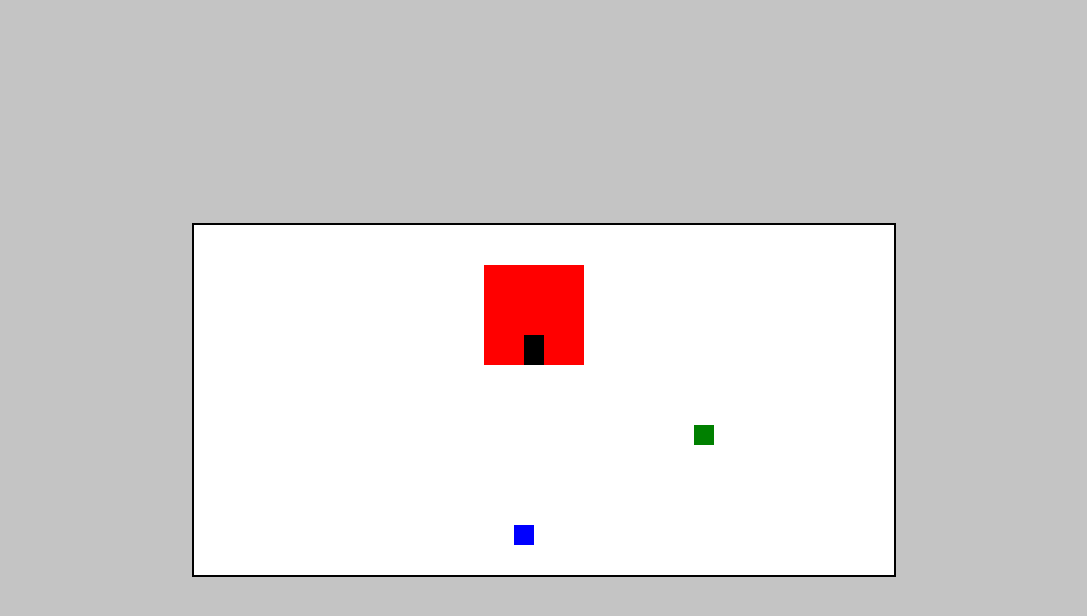
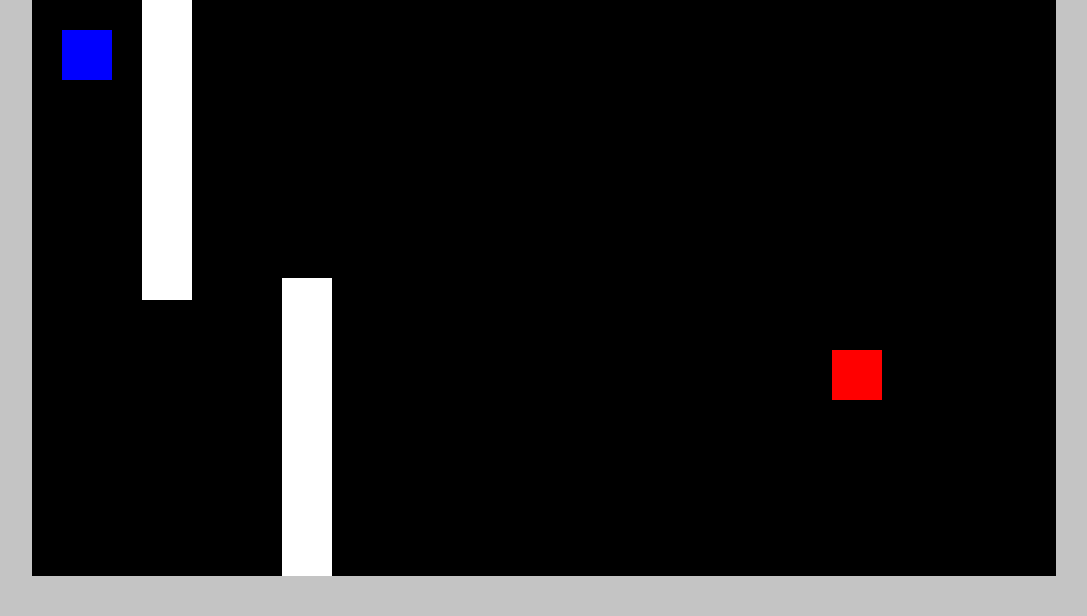
Before and after one commit to dabbe01/adventure-game, a plain HTML site: page Adventures Regga/index.html in a window 1280 px wide. Shown: the whole page, without its empty margins (96-1183 px from the left). Drawn offline with Linux system fonts and the light colour scheme.

Commit message:
playground update

```diff
--- a/Adventures Regga/index.html
+++ b/Adventures Regga/index.html
@@ -6,8 +6,12 @@
         <link rel="stylesheet" href="style.css" />
     </head>
 
-    <body onload="startGame()">
+    <body>
+        <div class="playground">
 
+
+        <canvas></canvas>
+         </div>
         <script src="js/playGround.js"></script>
     </body>
 </html>
--- a/Adventures Regga/js/playGround.js
+++ b/Adventures Regga/js/playGround.js
@@ -1,99 +1,212 @@
+const canvas = document.querySelector('canvas')
+const c = canvas.getContext('2d')
 
-let myGameCaracter
-let myGameHouse
-let myGameHouseDoor
-let myGameEnemy
+canvas.width = 1024
+canvas.height = 576
+
+c.fillRect(0, 0, canvas.width, canvas.height)
 
 
-function startGame() {
-    myGameCaracter = new component(20, 20, "blue", 320, 300);
-    myGameHouse = new component(100, 100, "red", 290, 40);
-    myGameHouseDoor = new component(20, 30, "black", 330, 110);
-    myGameEnemy = new component(20, 20, "green", 500, 200);
-    myGameArea.start();
+
+class Sprite {
+  constructor({position, velocity, color = 'blue', width, height}) {
+    this.position = position
+    this.velocity = velocity
+    this.width = width
+    this.height = height
+    this.color = color
+
+  }
+
+  draw(){
+    c.fillStyle = this.color
+    c.fillRect(this.position.x, this.position.y, this.width, this.height)
+  }
+
+  update(){
+    this.draw()
+    this.position.x += this.velocity.x
+    this.position.y += this.velocity.y
+
+
+  }
+
+  }
+
+const player = new Sprite({
+  position: {
+    x: 30,
+    y: 30
+  },
+  velocity: {
+    x: 0,
+    y: 0
+  },
+  width: 50,
+  height: 50
+
+
+})
+
+
+const enemy = new Sprite({
+  position: {
+    x: 800,
+    y: 350
+  },
+  velocity: {
+    x: 0,
+    y: 0
+  },
+  width: 50,
+  height: 50,
+  color: 'red'
+})
+
+const wall = new Sprite({
+  position: {
+    x: 110,
+    y: 0
+  },
+  velocity: {
+    x: 0,
+    y: 0
+  },
+  width: 50,
+  height: 300,
+  color: 'white'
+
+
+})
+const wall2 = new Sprite({
+  position: {
+    x: 250,
+    y: 278
+  },
+  velocity: {
+    x: 0,
+    y: 0
+  },
+  width: 50,
+  height: 300,
+  color: 'white'
+
+
+})
+
+
+
+
+const keys = {
+  a: {
+    pressed: false
+  },
+  d: {
+    pressed: false
+  },
+  w: {
+    pressed: false
+  },
+  s: {
+    pressed: false
+  }
 }
 
-var myGameArea = {
-    canvas : document.createElement("canvas"),
-    start : function() {
-        this.canvas.width = 700;
-        this.canvas.height = 350;
-        this.context = this.canvas.getContext("2d");
-        document.body.insertBefore(this.canvas, document.body.childNodes[0]);
-        this.interval = setInterval(updateGameArea, 20)
-        window.addEventListener('keydown', function (e) {
-            myGameArea.keys = (myGameArea.keys || []);
-            myGameArea.keys[e.keyCode] = true;
-          })
-          window.addEventListener('keyup', function (e) {
-            myGameArea.keys[e.keyCode] = false;
-          })
-    },
-    clear : function(){
-        this.context.clearRect(0, 0, this.canvas.width, this.canvas.height)
-    },
-    stop : function() {
-        clearInterval(this.interval);
-      }
+let lastKey
 
+function animate(){
+  window.requestAnimationFrame(animate)
+  c.fillStyle = 'black'
+  c.fillRect(0, 0, canvas.width, canvas.height)
+  player.update()
+  enemy.update()
+  wall.update()
+  wall2.update()
+
+
+  player.velocity.x = 0
+  player.velocity.y = 0
+  if (keys.a.pressed && lastKey === 'a'){
+    player.velocity.x = -1
+  }else if (keys.d.pressed && lastKey === 'd'){
+    player.velocity.x = 1
+  }else if (keys.w.pressed && lastKey === 'w'){
+    player.velocity.y = -1
+  }else if (keys.s.pressed && lastKey === 's'){
+    player.velocity.y = 1
+  }
+
+  if (player.position.x + player.width >= wall.position.x &&
+    player.position.x <= wall.position.x + wall.width &&
+    player.position.y + player.height >= wall.position.y &&
+    player.position.y <= wall.position.y + wall.height
+    ){
+        wall.color = 'green'
+    }else{
+      wall.color = 'white'
+    }
+
+
+  // if (player.attackBox.position.x + player.attackBox.width >= enemy.position.x
+  //   && player.attackBox.position.x <= enemy.position.x + enemy.width
+  //   && player.attackBox.position.y + player.attackBox.height >= enemy.position.y
+  //   && player.attackBox.position.y <= enemy.position.y + enemy.height
+  //   && player.isAttacking
+
+  //   ){
+  //     player.isAttacking = false
+  //     enemy.health -= 20
+  //     document.querySelector('#enemyHealth').style.width = enemy.health + '%'
+  //   console.log('test')
+  // }
+
+  // if (enemy.health <= 0 || player.health <= 0){
+  //   document.querySelector('#displayText').innerHTML = 'You won!!'
+  //   document.querySelector('#displayText').style.display = 'flex'
+  //   enemy.position.x = -100
+  // }
 }
 
-function component(width, height, color, x, y){
-    this.gamearea = myGameArea
-    this.width = width
-    this.height = height
-    this.speedX = 0
-    this.speedY = 0
-    this.x = x
-    this.y = y
+animate()
 
-    this.update = function(){
-    ctx = myGameArea.context
-    ctx.fillStyle = color
-    ctx.fillRect(this.x, this.y, this.width, this.height)
+window.addEventListener('keydown', (event) =>{
+  switch (event.key) {
+    case 'd':
+    keys.d.pressed = true
+    lastKey = 'd'
+    break
+    case 'a':
+      keys.a.pressed = true
+      lastKey = 'a'
+    break
+    case 'w':
+        keys.w.pressed = true
+        lastKey = 'w'
+    break
+    case 's':
+          keys.s.pressed = true
+          lastKey = 's'
+      break
 
-    }
-    this.newPos = function(){
-        this.x += this.speedX
-        this.y += this.speedY
-    }
 
-    this.crashWith = function(otherobj) {
-        var myleft = this.x;
-        var myright = this.x + (this.width);
-        var mytop = this.y;
-        var mybottom = this.y + (this.height);
-        var otherleft = otherobj.x;
-        var otherright = otherobj.x + (otherobj.width);
-        var othertop = otherobj.y;
-        var otherbottom = otherobj.y + (otherobj.height);
-        var crash = true;
-        if ((mybottom < othertop) ||
-        (mytop > otherbottom) ||
-        (myright < otherleft) ||
-        (myleft > otherright)) {
-          crash = false;
-        }
-        return crash;
-      }
-}
+  }
 
-function updateGameArea(){
-    if (myGameCaracter.crashWith(myGameEnemy)) {
-        myGameArea.stop();
-      } else {
-          myGameArea.clear()
-          myGameHouse.update();
-          myGameHouseDoor.update()
-          myGameEnemy.update()
-          myGameCaracter.speedX = 0
-          myGameCaracter.speedY = 0
-          if (myGameArea.keys && myGameArea.keys[37]) {myGameCaracter.speedX = -2; }
-          if (myGameArea.keys && myGameArea.keys[39]) {myGameCaracter.speedX = 2; }
-          if (myGameArea.keys && myGameArea.keys[38]) {myGameCaracter.speedY = -2; }
-          if (myGameArea.keys && myGameArea.keys[40]) {myGameCaracter.speedY = 2; }
-          myGameCaracter.newPos();
-          myGameCaracter.update()
-      }
+})
 
-}
+window.addEventListener('keyup', (event) =>{
+  switch (event.key) {
+    case 'd':
+      keys.d.pressed = false
+    break
+    case 'a':
+      keys.a.pressed = false
+      break
+     case 'w':
+        keys.w.pressed = false
+      break
+      case 's':
+        keys.s.pressed = false
+      break
+  }
+
+})
--- a/Adventures Regga/style.css
+++ b/Adventures Regga/style.css
@@ -1,4 +1,8 @@
-html,
+*{
+    margin: 0;
+    padding: 0;
+    box-sizing: border-box;
+}
 body {
     font-family: sans-serif;
     margin: 0;
@@ -9,7 +13,10 @@ body {
     background-color: rgb(196, 196, 196);
 }
 
+.playground{
+    position: relative;
+    display: inline-block;
+}
 canvas {
-    border: 2px solid #000000;
     background-color: #ffffff;
 }
```
Also changed, not shown: Adventures Regga/js/router.js (deleted, +0 -25 lines), Adventures Regga/land/404.html (deleted, +0 -4 lines), Adventures Regga/land/boss.html (deleted, +0 -5 lines), Adventures Regga/land/index.html (deleted, +0 -31 lines).
